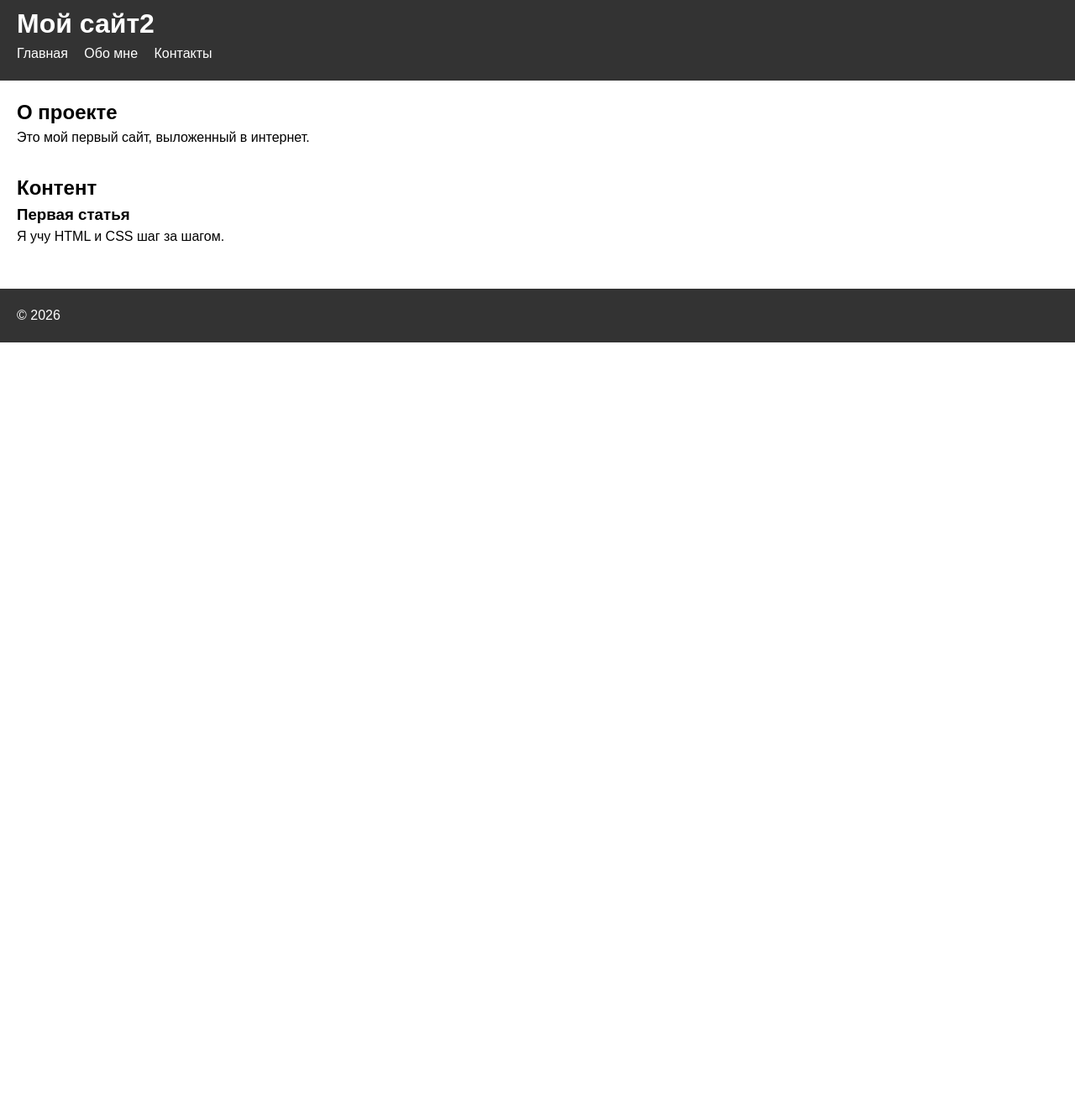
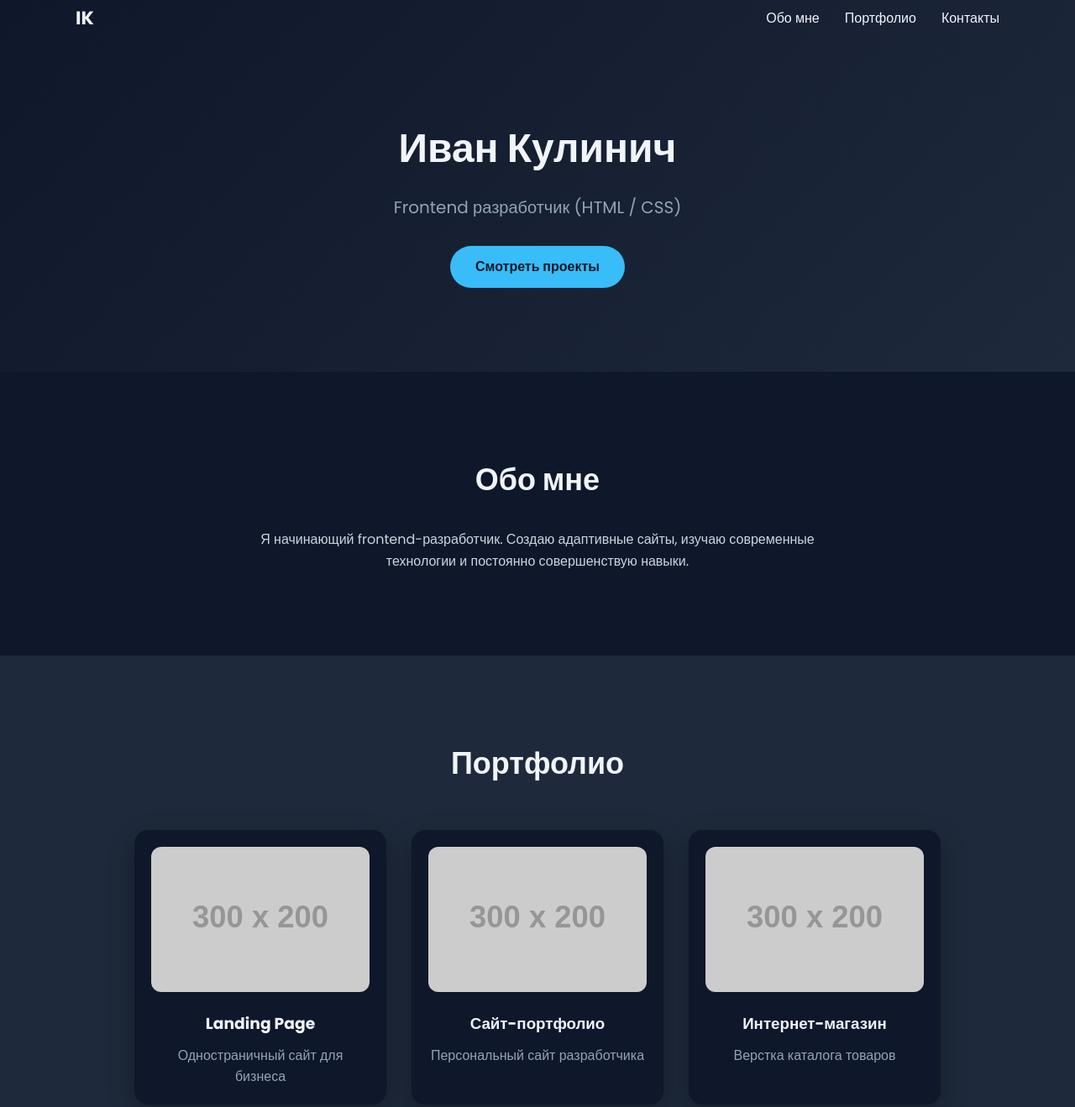
Before and after one commit to nataliaperec21-crypto/nataliaperec21-crypto.github.io, a plain HTML site: page index.html in a window 1280 px wide. Shown: the part 16-1335 px from the top of the page at 84% size. Before the commit the page ends 800 px from the top, so only its background shows below. Drawn offline with Linux system fonts and the light colour scheme; placeholder pictures from the web are drawn by us.

Commit message:
Обновил дизайн портфолио, добавил Google Fonts и hover эффекты

```diff
--- a/index.html
+++ b/index.html
@@ -2,40 +2,82 @@
 <html lang="ru">
 <head>
     <meta charset="UTF-8">
-  <title>Мой первый сайт</title>
     <meta name="viewport" content="width=device-width, initial-scale=1.0">
 
-  <!-- Подключение CSS -->
+    <title>Иван Кулинич — Портфолио</title>
+
+    <!-- Google Fonts -->
+    <link href="https://fonts.googleapis.com/css2?family=Poppins:wght@400;600;700&display=swap" rel="stylesheet">
+
     <link rel="stylesheet" href="style.css">
 </head>
 <body>
 
-  <header>
-    <h1>Мой сайт2</h1>
+<header class="header">
+    <div class="container nav-container">
+        <div class="logo">IK</div>
         <nav>
-      <a href="#">Главная</a>
-      <a href="#">Обо мне</a>
-      <a href="#">Контакты</a>
+            <ul class="nav-links">
+                <li><a href="#about">Обо мне</a></li>
+                <li><a href="#portfolio">Портфолио</a></li>
+                <li><a href="#contacts">Контакты</a></li>
+            </ul>
         </nav>
+    </div>
+
+    <div class="hero container">
+        <h1>Иван Кулинич</h1>
+        <p>Frontend разработчик (HTML / CSS)</p>
+        <a href="#portfolio" class="btn">Смотреть проекты</a>
+    </div>
 </header>
 
-  <main>
-    <section>
-      <h2>О проекте</h2>
-      <p>Это мой первый сайт, выложенный в интернет.</p>
+<section id="about" class="section">
+    <div class="container">
+        <h2>Обо мне</h2>
+        <p class="section-text">
+            Я начинающий frontend-разработчик. Создаю адаптивные сайты,
+            изучаю современные технологии и постоянно совершенствую навыки.
+        </p>
+    </div>
 </section>
 
-    <section>
-      <h2>Контент</h2>
-      <article>
-        <h3>Первая статья</h3>
-        <p>Я учу HTML и CSS шаг за шагом.</p>
-      </article>
+<section id="portfolio" class="section light">
+    <div class="container">
+        <h2>Портфолио</h2>
+
+        <div class="portfolio-grid">
+            <div class="card">
+                <img src="https://via.placeholder.com/300x200" alt="">
+                <h3>Landing Page</h3>
+                <p>Одностраничный сайт для бизнеса</p>
+            </div>
+
+            <div class="card">
+                <img src="https://via.placeholder.com/300x200" alt="">
+                <h3>Сайт-портфолио</h3>
+                <p>Персональный сайт разработчика</p>
+            </div>
+
+            <div class="card">
+                <img src="https://via.placeholder.com/300x200" alt="">
+                <h3>Интернет-магазин</h3>
+                <p>Верстка каталога товаров</p>
+            </div>
+        </div>
+    </div>
 </section>
-  </main>
+
+<section id="contacts" class="section">
+    <div class="container">
+        <h2>Контакты</h2>
+        <p>Email: example@mail.com</p>
+        <p>Telegram: @username</p>
+    </div>
+</section>
 
 <footer>
-    <p>© 2026</p>
+    <p>© 2026 Иван Кулинич</p>
 </footer>
 
 </body>
--- a/style.css
+++ b/style.css
@@ -1,30 +1,178 @@
+/* Плавная прокрутка */
+html {
+    scroll-behavior: smooth;
+}
+
+/* Сброс */
 * {
-  margin: 0;
-  padding: 0;
-  box-sizing: border-box;
+    margin: 0;
+    padding: 0;
+    box-sizing: border-box;
 }
 
 body {
-  font-family: Arial, sans-serif;
-  line-height: 1.5;
+    font-family: 'Poppins', sans-serif;
+    background: #0f172a;
+    color: #f1f5f9;
+    line-height: 1.6;
 }
 
-header, footer {
-  background: #333;
-  color: #fff;
-  padding: 20px;
+/* Контейнер */
+.container {
+    max-width: 1100px;
+    margin: 0 auto;
+    padding: 0 20px;
 }
 
-nav a {
-  color: white;
-  margin-right: 15px;
-  text-decoration: none;
+/* Навигация */
+.header {
+    padding-bottom: 100px;
+    background: linear-gradient(135deg, #0f172a, #1e293b);
 }
 
-main {
-  padding: 20px;
+.nav-container {
+    display: flex;
+    justify-content: space-between;
+    align-items: center;
+    padding: 20px 0;
 }
 
-section {
-  margin-bottom: 30px;
+.logo {
+    font-weight: 700;
+    font-size: 22px;
 }
+
+.nav-links {
+    display: flex;
+    list-style: none;
+    gap: 30px;
+}
+
+.nav-links a {
+    text-decoration: none;
+    color: #f1f5f9;
+    transition: 0.3s;
+}
+
+.nav-links a:hover {
+    color: #38bdf8;
+}
+
+/* Hero */
+.hero {
+    text-align: center;
+    margin-top: 80px;
+}
+
+.hero h1 {
+    font-size: 48px;
+    font-weight: 700;
+    margin-bottom: 15px;
+}
+
+.hero p {
+    font-size: 20px;
+    margin-bottom: 30px;
+    color: #94a3b8;
+}
+
+/* Кнопка */
+.btn {
+    display: inline-block;
+    padding: 12px 30px;
+    background: #38bdf8;
+    color: #0f172a;
+    border-radius: 30px;
+    font-weight: 600;
+    text-decoration: none;
+    transition: 0.3s;
+}
+
+.btn:hover {
+    background: #0ea5e9;
+    transform: translateY(-3px);
+}
+
+/* Секции */
+.section {
+    padding: 100px 0;
+    text-align: center;
+}
+
+.section h2 {
+    font-size: 36px;
+    margin-bottom: 30px;
+}
+
+.section-text {
+    max-width: 700px;
+    margin: 0 auto;
+    color: #cbd5e1;
+}
+
+.light {
+    background: #1e293b;
+}
+
+/* Карточки */
+.portfolio-grid {
+    display: flex;
+    gap: 30px;
+    justify-content: center;
+    flex-wrap: wrap;
+    margin-top: 50px;
+}
+
+.card {
+    background: #0f172a;
+    padding: 20px;
+    border-radius: 16px;
+    width: 300px;
+    transition: 0.3s;
+    box-shadow: 0 10px 30px rgba(0,0,0,0.3);
+}
+
+.card img {
+    width: 100%;
+    border-radius: 12px;
+    margin-bottom: 15px;
+}
+
+.card h3 {
+    margin-bottom: 10px;
+}
+
+.card p {
+    color: #94a3b8;
+}
+
+/* Hover эффект карточек */
+.card:hover {
+    transform: translateY(-10px);
+    box-shadow: 0 20px 40px rgba(56,189,248,0.3);
+}
+
+/* Footer */
+footer {
+    padding: 30px 0;
+    text-align: center;
+    background: #0f172a;
+    border-top: 1px solid #1e293b;
+    color: #64748b;
+}
+
+/* Адаптив */
+@media (max-width: 768px) {
+    .nav-links {
+        gap: 15px;
+    }
+
+    .hero h1 {
+        font-size: 36px;
+    }
+
+    .portfolio-grid {
+        flex-direction: column;
+        align-items: center;
+    }
+}
```
Lines whose indentation alone changed are shown as unchanged.
